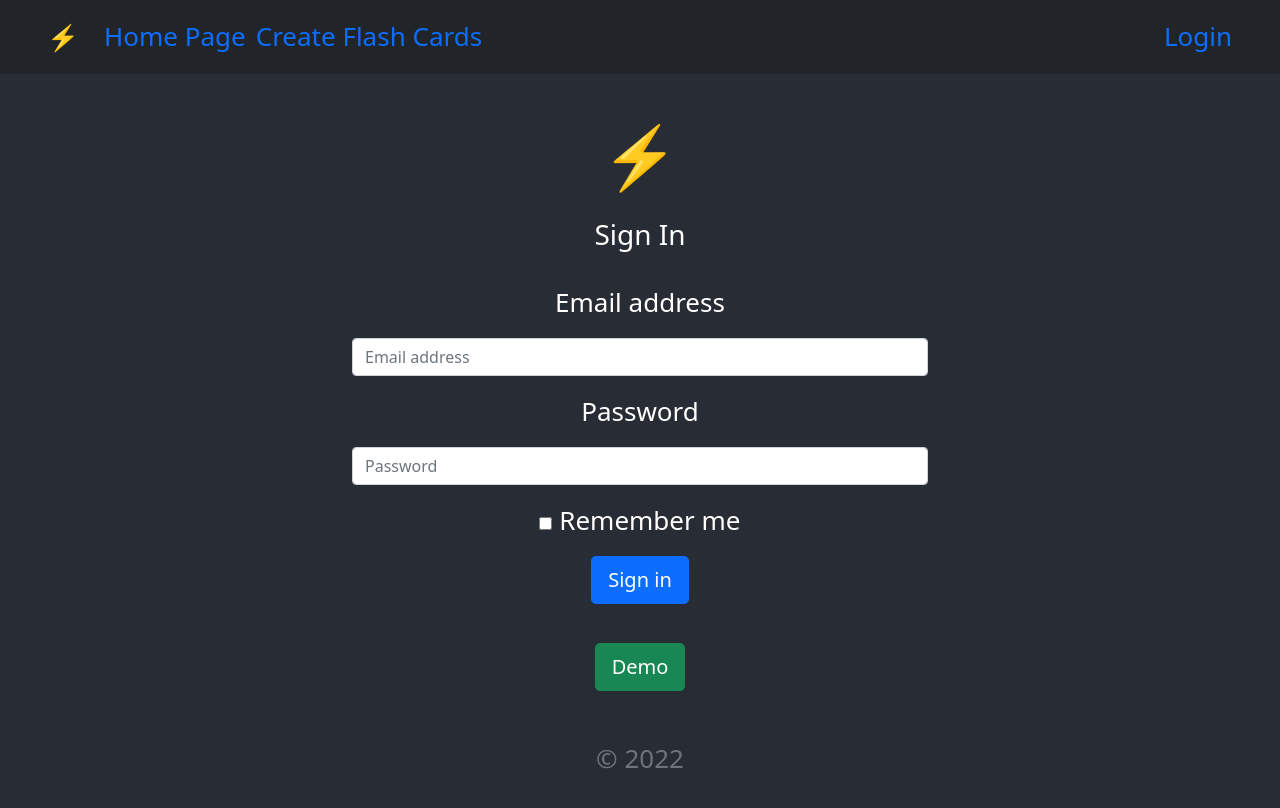
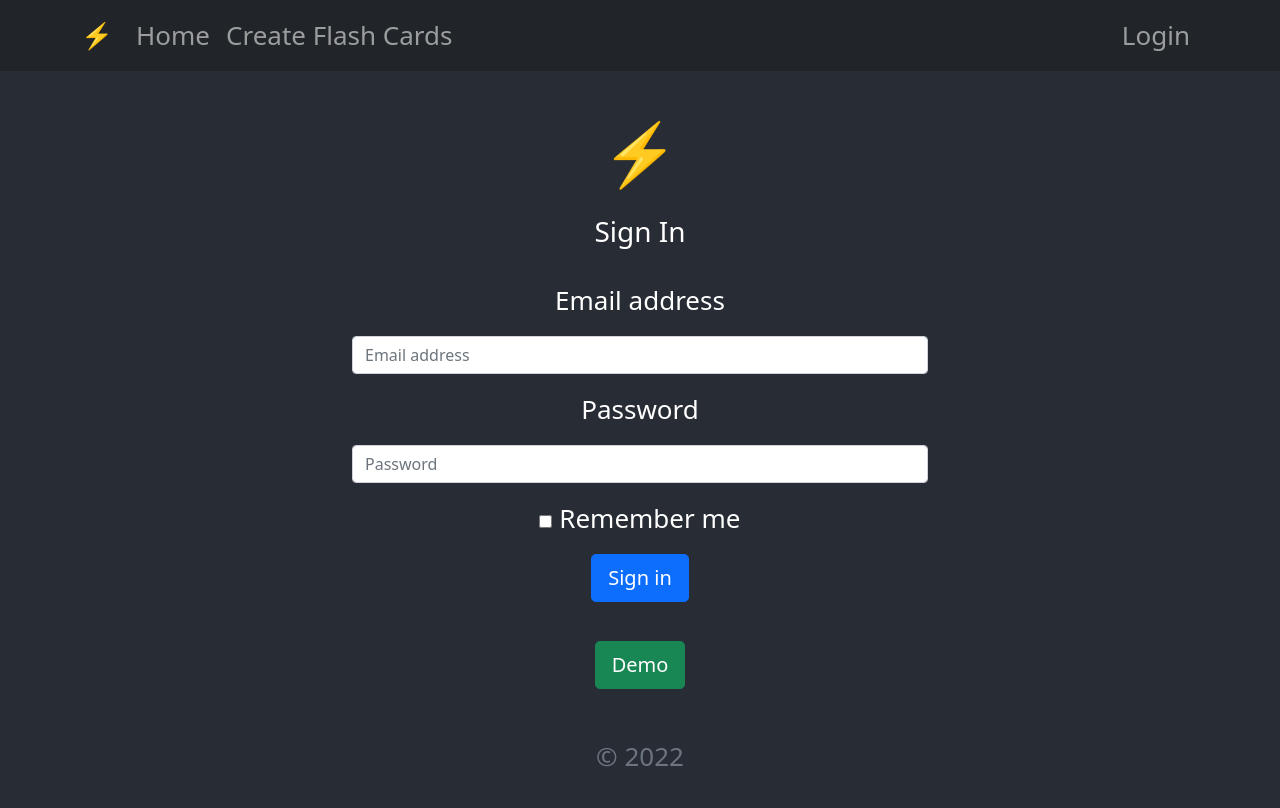
Before and after one commit to Stac24/Flash-Card-Game, a React (Create React App) app in the folder react-ui/: page /login in a window 1280 px wide. Shown: the top 808 px of the page. Built offline with nearby package versions, Linux system fonts and the light colour scheme.

Commit message:
refactor Navigation

```diff
--- a/react-ui/src/App.css
+++ b/react-ui/src/App.css
@@ -8,6 +8,10 @@
 
 li {
   padding-left: 10px;
+}
+
+#navbarSupportedContent {
+  transition: height 1.5s ease;
 }
 
 .App {
--- a/react-ui/src/components/Navigation.js
+++ b/react-ui/src/components/Navigation.js
@@ -1,44 +1,33 @@
-import React, { useState } from "react";
+import React from "react";
 import { Link } from "react-router-dom";
+import { Navbar, Container, Nav } from "react-bootstrap";
 
-function Navigation() {
-  const [menu, setMenu] = useState(false);
-
-  const toggleMenu = () => {
-    setMenu(!menu);
-    console.log(menu, show);
-  };
-
-  const show = menu ? "show" : "";
-
+const Navigation = () => {
   return (
-    <nav className="navbar navbar-expand-md navbar-dark bg-dark px-5 py-3">
-      <a class="navbar-brand" href="/">
-        <img src="./high-voltage.png" width="30" height="30" alt="" />
-      </a>
-      <button className="navbar-toggler" type="button" onClick={toggleMenu}>
-        <span class="navbar-toggler-icon"></span>
-      </button>
-      <div
-        className={"collapse navbar-collapse " + show}
-        id="navbarSupportedContent"
-      >
-        <ul className="navbar-nav mr-auto">
-          <li className="nav-item active">
-            <Link to="/" exact>
-              Home Page
-            </Link>
-          </li>
-          <li className="nav-item">
-            <Link to="create"> Create Flash Cards </Link>
-          </li>
-        </ul>
-        <Link className="ms-auto" to="login">
-          Login
-        </Link>
-      </div>
-    </nav>
+    <Navbar bg="dark" variant="dark" expand="md">
+      <Container>
+        <Navbar.Brand as={Link} to="/">
+          <img src="./high-voltage.png" width="30" height="30" alt="" />
+        </Navbar.Brand>
+        <Navbar.Toggle aria-controls="basic-navbar-nav" />
+        <Navbar.Collapse id="basic-navbar-nav">
+          <Nav className="me-auto">
+            <Nav.Link as={Link} to="/">
+              Home
+            </Nav.Link>
+            <Nav.Link as={Link} to="/create">
+              Create Flash Cards
+            </Nav.Link>
+          </Nav>
+          <Nav className="ms-auto">
+            <Nav.Link as={Link} to="/login">
+              Login
+            </Nav.Link>
+          </Nav>
+        </Navbar.Collapse>
+      </Container>
+    </Navbar>
   );
-}
+};
 
 export default Navigation;
```
Also changed, not shown: react-ui/public/index.html (+0 -23 lines).
